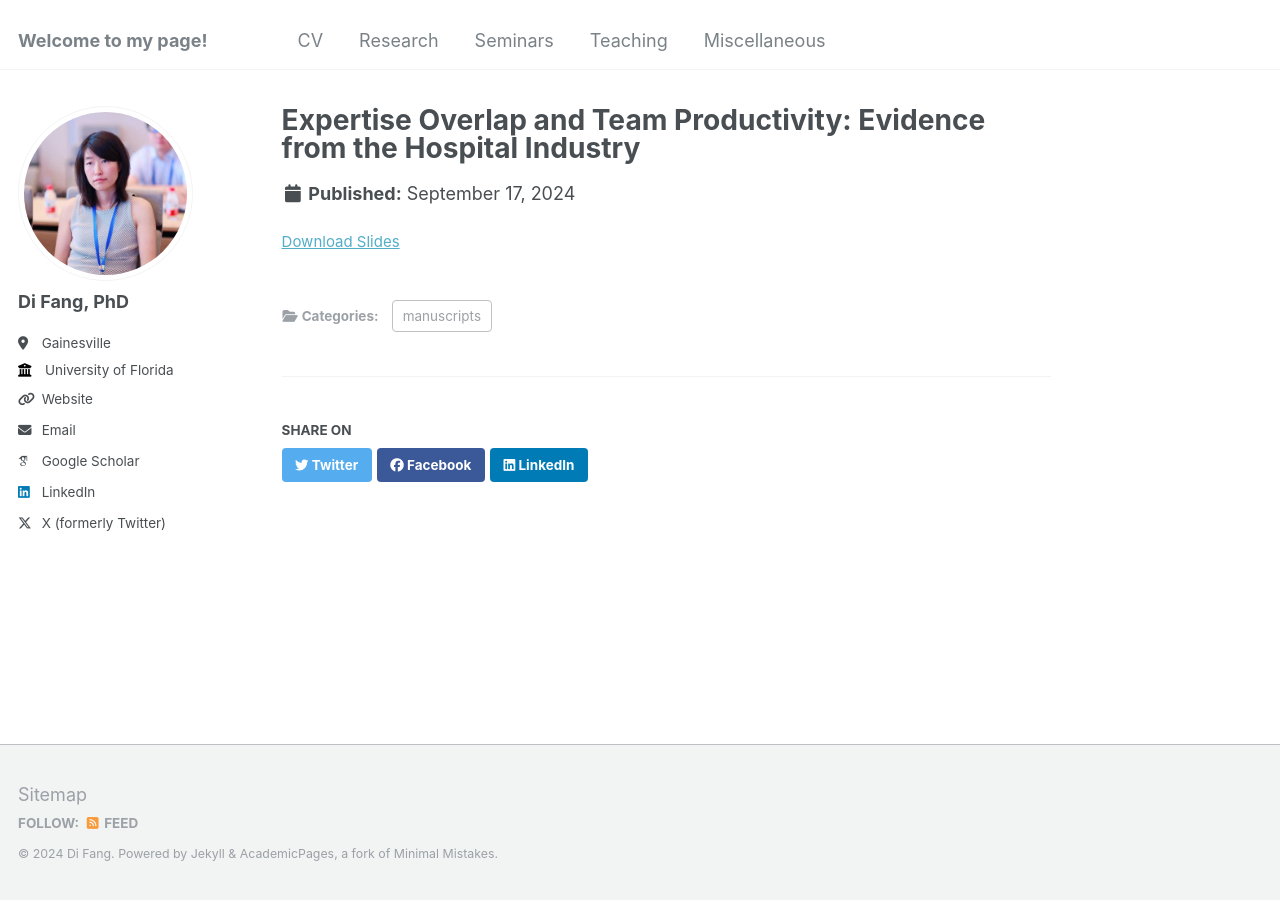
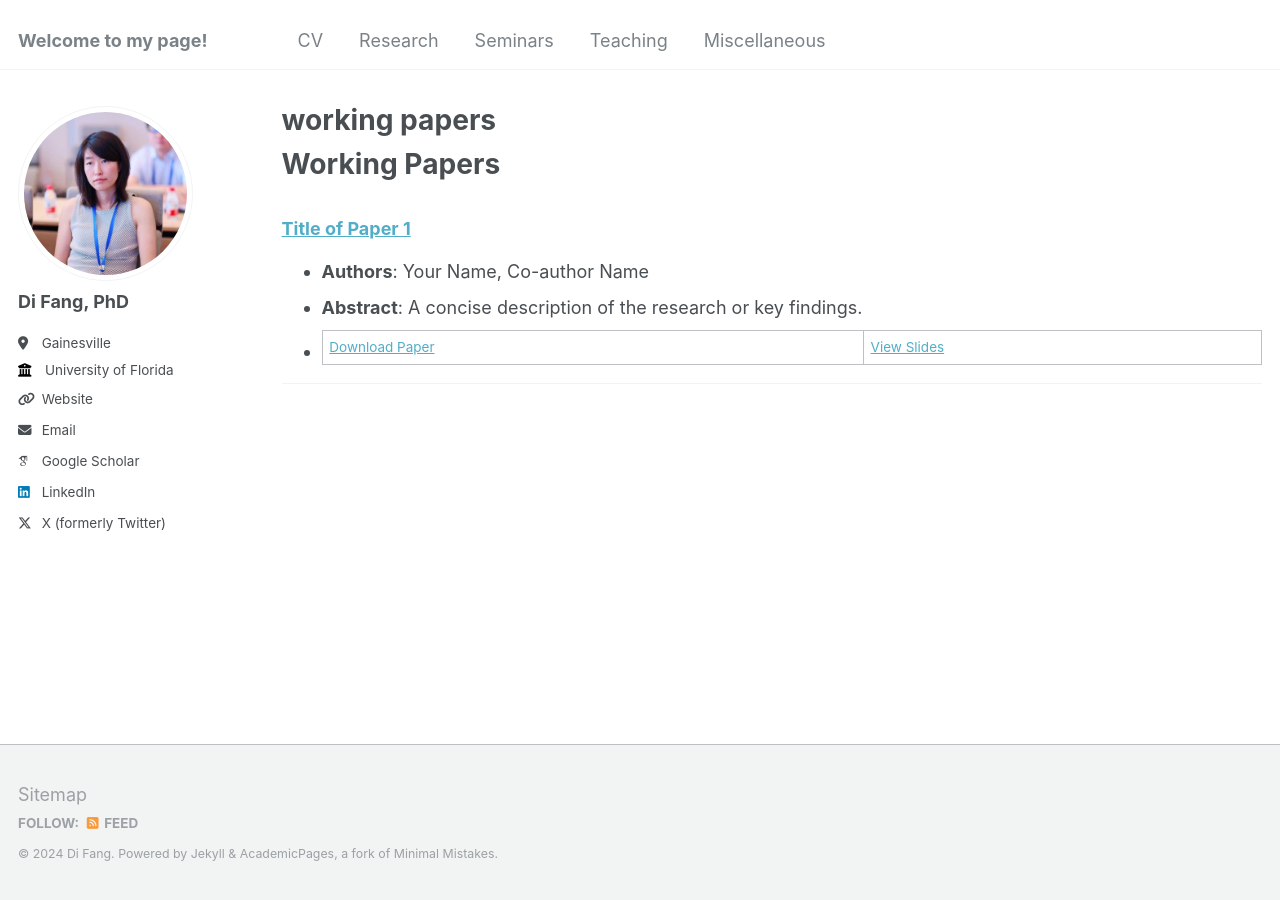
Before and after one commit to fangdi2009/mypage, a Jekyll site: the page built from _publications/wp1.md, in a window 1280 px wide. Built offline with Jekyll 4.4.1, drawn with Linux system fonts in a browser that asks for light colours; some web fonts are replaced.

Commit message:
Update wp1.md

```diff
--- a/_publications/wp1.md
+++ b/_publications/wp1.md
@@ -1,12 +1,15 @@
 ---
-title: "Expertise Overlap and Team Productivity: Evidence from the Hospital Industry"
-collection: publications
-category: manuscripts
-#permalink: (https://drive.google.com/file/d/1aIheBVNq5laExAqGZBofiKH9ta711aig/view)
-excerpt: 'with Danyelle Branco, Bladimir Carrillo and Wilman Iglesias'
-#date: 2009-10-01
-#venue: 'work in progress'
-slidesurl: 'https://drive.google.com/file/d/1aIheBVNq5laExAqGZBofiKH9ta711aig/view'
-paperurl: 'https://drive.google.com/file/d/1aIheBVNq5laExAqGZBofiKH9ta711aig/view'
-#citation: ''
+layout: archive
+title: "working papers"
+permalink: /publications/
 ---
+
+
+# Working Papers
+
+### [Title of Paper 1](link_to_your_paper.pdf)
+- **Authors**: Your Name, Co-author Name
+- **Abstract**: A concise description of the research or key findings.
+- [Download Paper](link_to_your_paper.pdf) | [View Slides](link_to_your_slides.pdf)
+
+---
```
